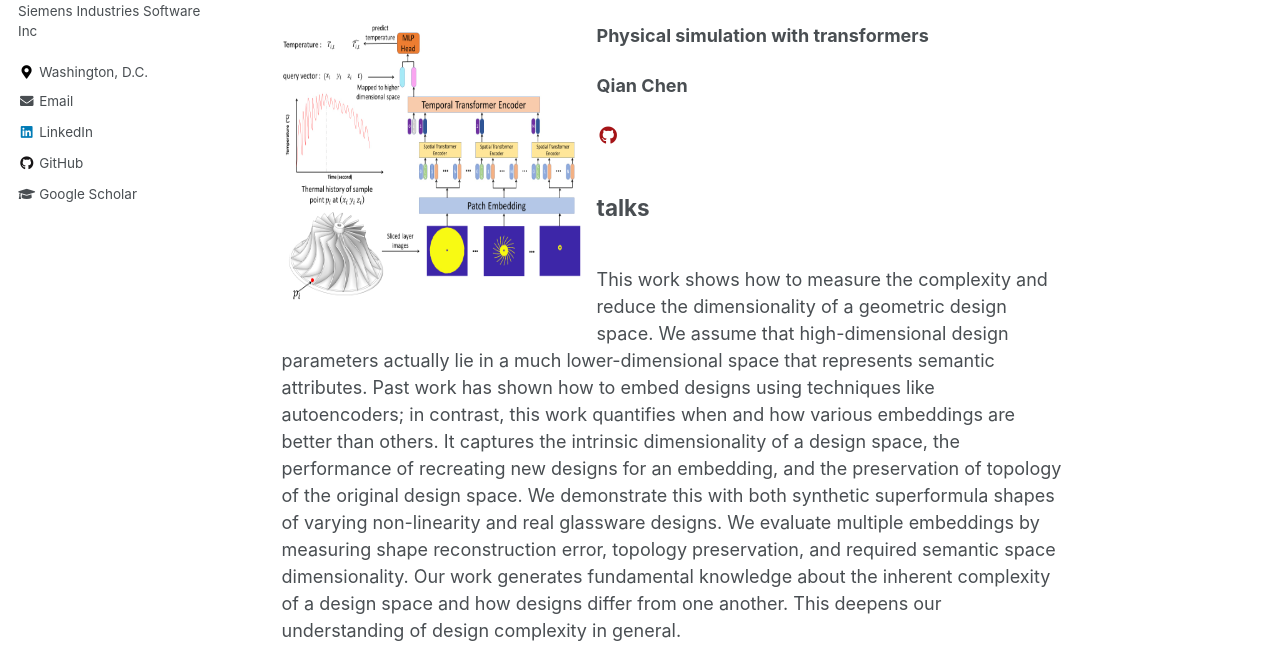
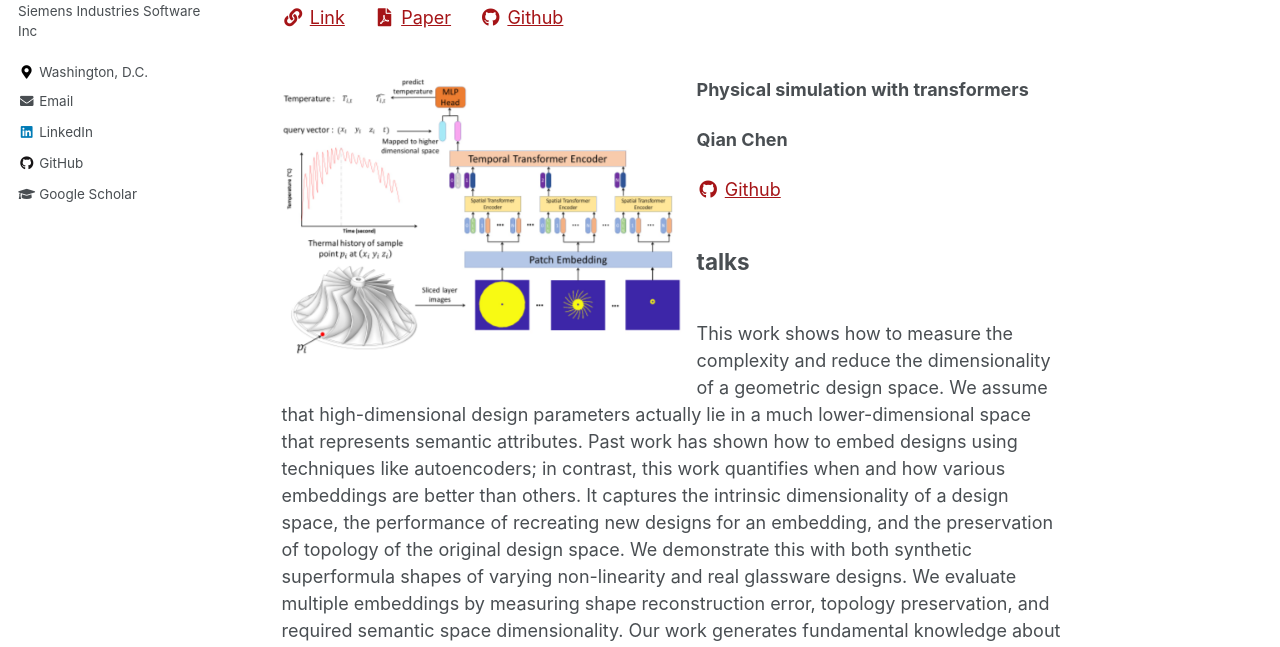
Before and after one commit to ChenQian9104/ChenQian9104.github.io, a Jekyll site: the page built from _pages/sitemap.md, in a window 1280 px wide and 900 px high, scrolled down 7323 px, cut to the strip 253-900 px from the top of the window. Built offline with Jekyll 4.4.1, drawn with Linux system fonts in a browser that asks for light colours; formulas are drawn with MathJax 3.

Commit message:
add publications

```diff
--- a/_includes/archive-single.html
+++ b/_includes/archive-single.html
@@ -71,7 +71,7 @@
     {% if post.excerpt and post.collection == 'research' and site.read_more != 'enabled' %}
       <p class="archive__item-excerpt" itemprop="description">
         <div class="container">
-          <img src="{{ post.image }}" alt='' style="width:300px;height:300px;margin-right:15px;float:left">
+          <img src="{{ post.image }}" alt='' style="width:500px;height:300px;margin-right:15px;float:left">
           <div class="overlay">
           </div>
         </div>
@@ -89,10 +89,12 @@
         <p>
           {% if post.link %}
             <a href="{{ post.link }}"><i class="fas fa-fw fa-link zoom" aria-hidden="true"></i></a>
+            <a href="{{ post.link }}">Link</a>
             &emsp;
           {% endif %}
           {% if post.paperurl %}
             <a href="{{ post.paperurl }}"><i class="fas fa-fw fa-file-pdf zoom" aria-hidden="true"></i></a>
+            <a href="{{ post.paperurl }}">Paper</a>
             &emsp;
           {% endif %}
           {% if post.code %}
@@ -101,6 +103,7 @@
           {% endif %}
           {% if post.github %}
             <a href="{{ post.github }}"><i class="fab fa-fw fa-github zoom" aria-hidden="true"></i></a>
+            <a href="{{ post.github }}">Github</a>
             &emsp;
           {% endif %}
         </p>
```
Also changed, not shown: _research/path-optimization.md (+1 -1 lines), _research/transformer_physical_simulation.md (+1 -1 lines).
